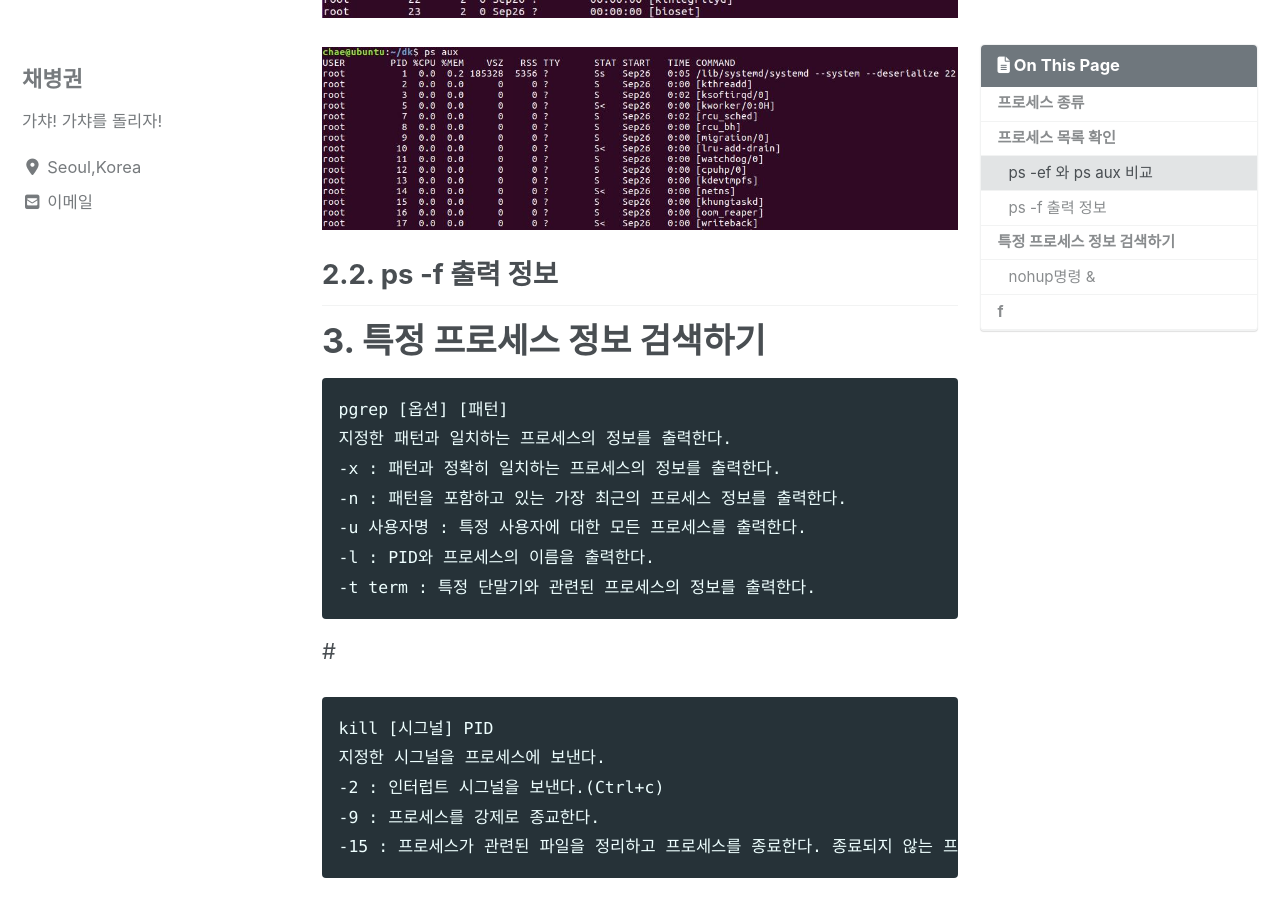
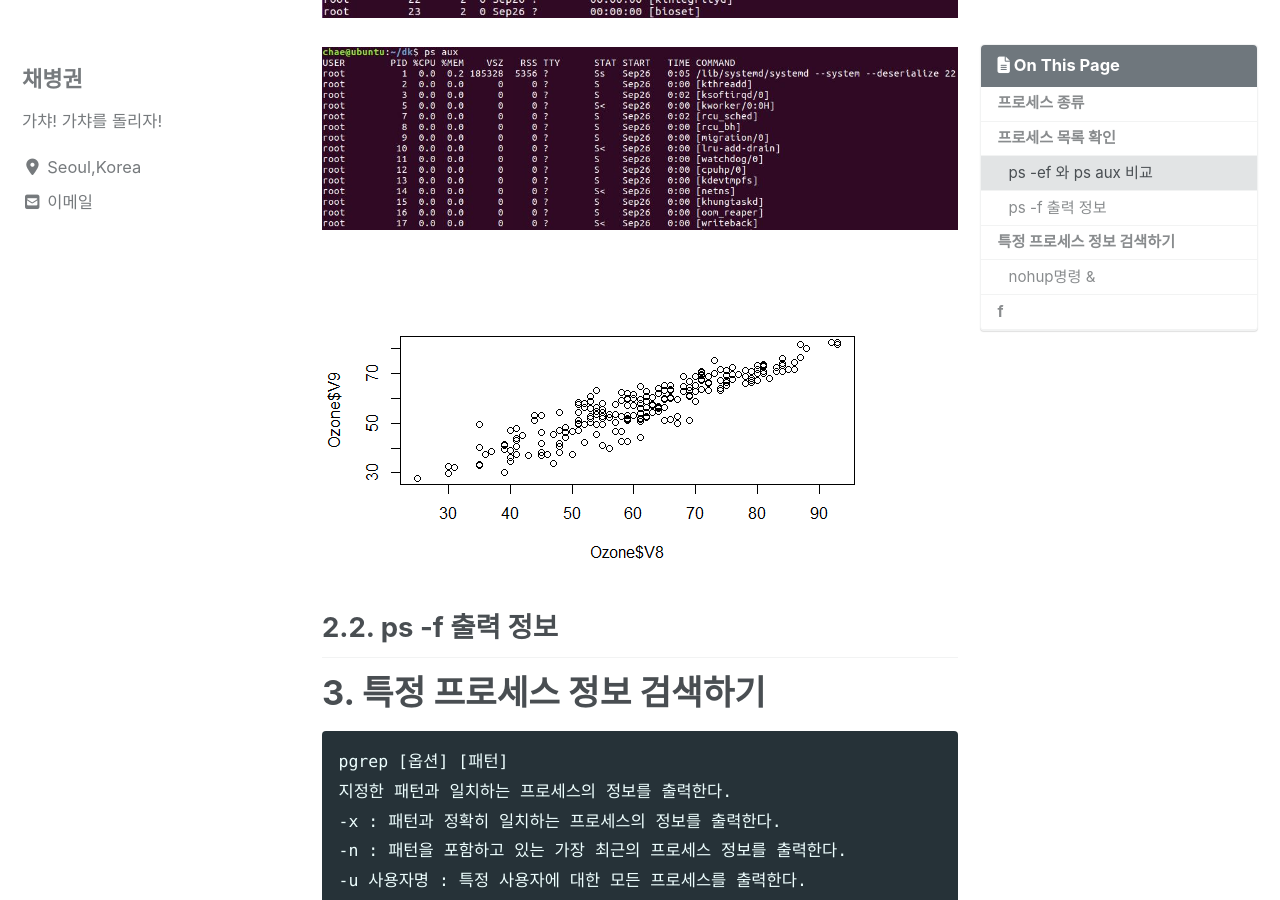
Before and after one commit to ByeongGwonChae/mynotebook, a Jekyll site: the page built from _posts/2020-02-26-리눅스-프로세스.md, in a window 1280 px wide and 900 px high, scrolled down 1387 px. Built offline with Jekyll 4.4.1, drawn with Linux system fonts in a browser that asks for light colours; cached includes are drawn as plain includes; nearby versions of some CDN libraries.

Commit message:
Update 2020-02-26-리눅스-프로세스.md

```diff
--- a/_posts/2020-02-26-리눅스-프로세스.md
+++ b/_posts/2020-02-26-리눅스-프로세스.md
@@ -42,6 +42,8 @@ ps --pid <PID 목록>
 ![2](/assets/images/2020-02-26-리눅스-프로세스/2.jpg)
 
 ![3](/assets/images/2020-02-26-리눅스-프로세스/3.jpg)
+
+![4](/assets/1.png)
 
 
 ## ps -f 출력 정보
```
